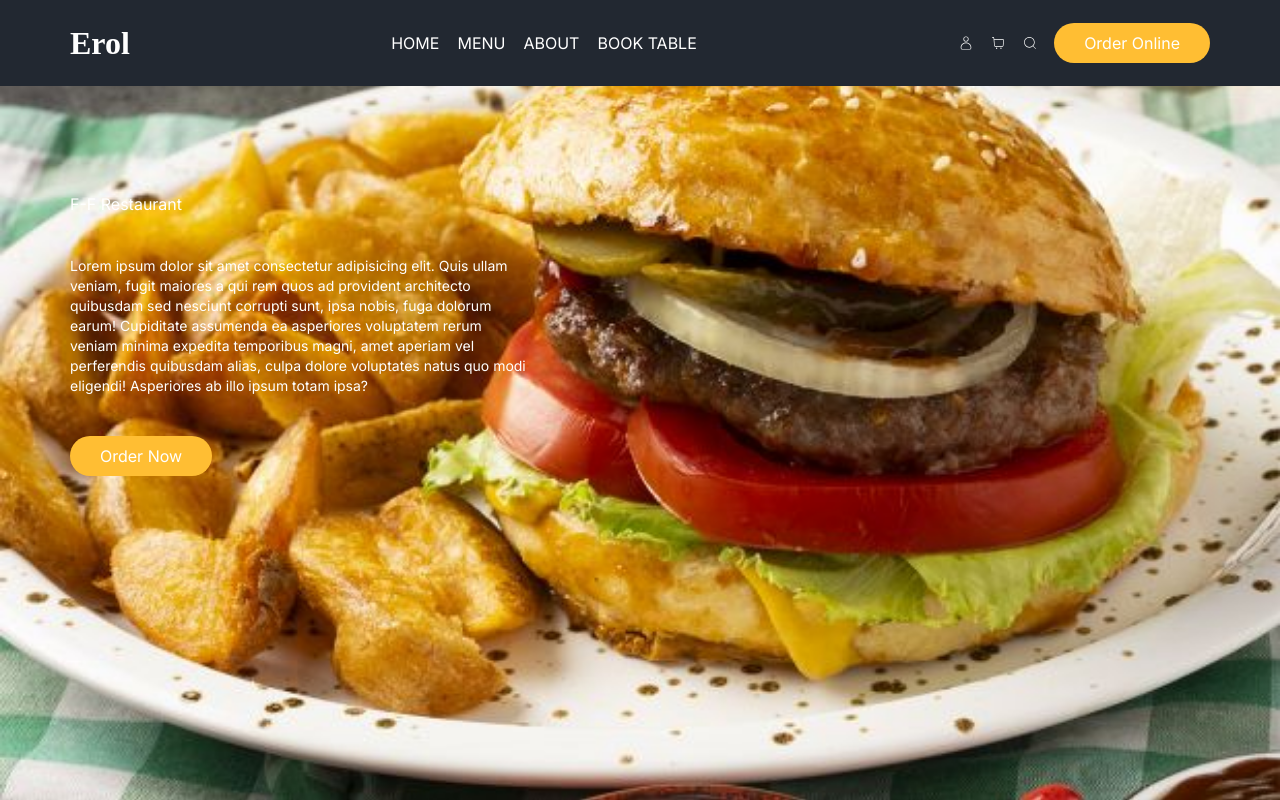
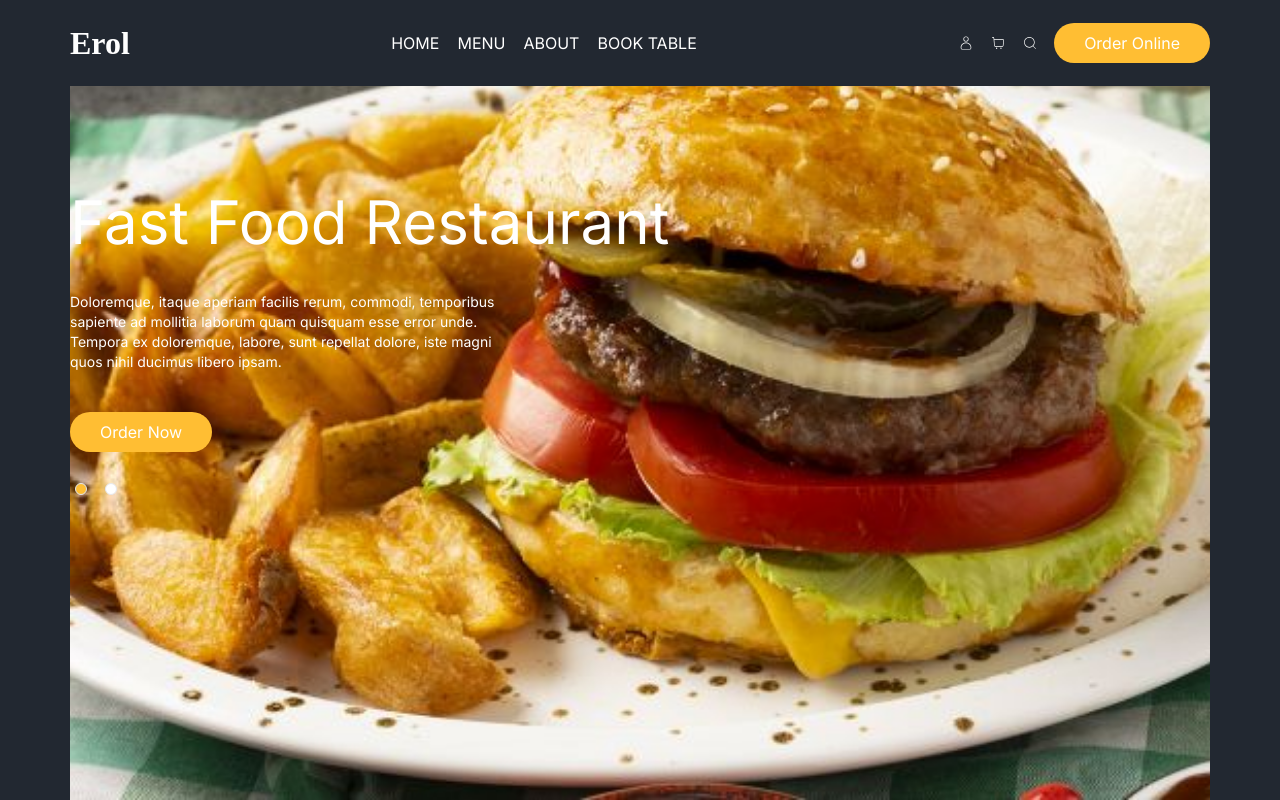
Before and after one commit to muhammeterl1912/food_ordering-app, a Next.js app: page / in a window 1280 px wide. Built offline with nearby package versions, Linux system fonts and the light colour scheme.

Commit message:
made the carouser slider.

```diff
--- a/src/app/globals.css
+++ b/src/app/globals.css
@@ -15,3 +15,14 @@
 .btn-primary {
   @apply text-white px-[30px] py-[8px] rounded-3xl bg-primary cursor-pointer hover:opacity-70 transition-all disabled:opacity-50 disabled:cursor-not-allowed;
 }
+.slick-dots {
+  @apply !flex justify-start w-full;
+}
+
+.slick-dots .slick-active div {
+  @apply bg-primary;
+}
+
+.slick-dots div {
+  @apply !m-0 !mt-8;
+}
--- a/src/app/page.js
+++ b/src/app/page.js
@@ -3,7 +3,7 @@
 
 export default function Home() {
   return (
-    <main >
+    <main className=" bg-secondary">
     <Carousel/>
     </main>
   );
--- a/src/components/UiComps/Carousel.jsx
+++ b/src/components/UiComps/Carousel.jsx
@@ -1,27 +1,64 @@
+"use client";
 import React from "react";
-import Burger from "../../../public/images/burger-sunum-yemekcom.jpg";
+import Slider from "react-slick";
 import Image from "next/image";
+
 const Carousel = () => {
+  const settings = {
+    dots: true,
+    infinite: true,
+    speed: 500,
+    slidesToShow: 1,
+    slidesToScroll: 1,
+    arrows: false,
+    autoplay: true,
+    autoplaySpeed: 30000,
+    appendDots: (dots) => (
+      <div>
+        <ul>{dots}</ul>
+      </div>
+    ),
+    customPaging: (i) => (
+      <div className="w-3 h-3 border bg-white rounded-full mt-10"></div>
+    ),
+  };
+
   return (
-    <div className="h-screen w-full container mx-auto -mt-[86px] ">
+    <div className="h-screen w-full container mx-auto -mt-[86px] relative">
       <div className="absolute top-0 left-0 w-full h-full">
-        <div className="relative h-full w-full">
-          <Image src={Burger} alt="burger"layout="fill" objectFit="cover" />
+        <Image
+          src="/images/burger-sunum-yemekcom.jpg"
+          alt="burger"
+          layout="fill"
+          objectFit="cover"
+        />
+      </div>
+      <Slider {...settings}>
+        <div>
+          <div className="mt-48 text-white flex flex-col items-start gap-y-10">
+            <div className="text-6xl">Fast Food Restaurant</div>
+            <p className="text-sm sm:w-2/5 w-full">
+              Doloremque, itaque aperiam facilis rerum, commodi, temporibus
+              sapiente ad mollitia laborum quam quisquam esse error unde.
+              Tempora ex doloremque, labore, sunt repellat dolore, iste magni
+              quos nihil ducimus libero ipsam.
+            </p>
+            <button className="btn-primary">Order Now</button>
+          </div>
         </div>
-      </div>
-      <div className="relative text-white top-48 flex flex-col items-start gap-y-10">
-        <div addClass="text-6xl">F-F Restaurant</div>
-        <p className="text-sm sm:w-2/5 w-full">
-          Lorem ipsum dolor sit amet consectetur adipisicing elit. Quis ullam
-          veniam, fugit maiores a qui rem quos ad provident architecto quibusdam
-          sed nesciunt corrupti sunt, ipsa nobis, fuga dolorum earum! Cupiditate
-          assumenda ea asperiores voluptatem rerum veniam minima expedita
-          temporibus magni, amet aperiam vel perferendis quibusdam alias, culpa
-          dolore voluptates natus quo modi eligendi! Asperiores ab illo ipsum
-          totam ipsa?
-        </p>
-        <button className="btn-primary">Order Now</button>
-      </div>
+        <div>
+          <div className="relative text-white top-48 flex flex-col items-start gap-y-10">
+            <div className="text-6xl">Fast-Food Restaurant</div>
+            <p className="text-sm sm:w-2/5 w-full">
+              Doloremque, itaque aperiam facilis rerum, commodi, temporibus
+              sapiente ad mollitia laborum quam quisquam esse error unde.
+              Tempora ex doloremque, labore, sunt repellat dolore, iste magni
+              quos nihil ducimus libero ipsam.
+            </p>
+            <button className="btn-primary">Order Now</button>
+          </div>
+        </div>
+      </Slider>
     </div>
   );
 };
```
Also changed, not shown: 1 other file (tests, documents, lock files or other folders).
